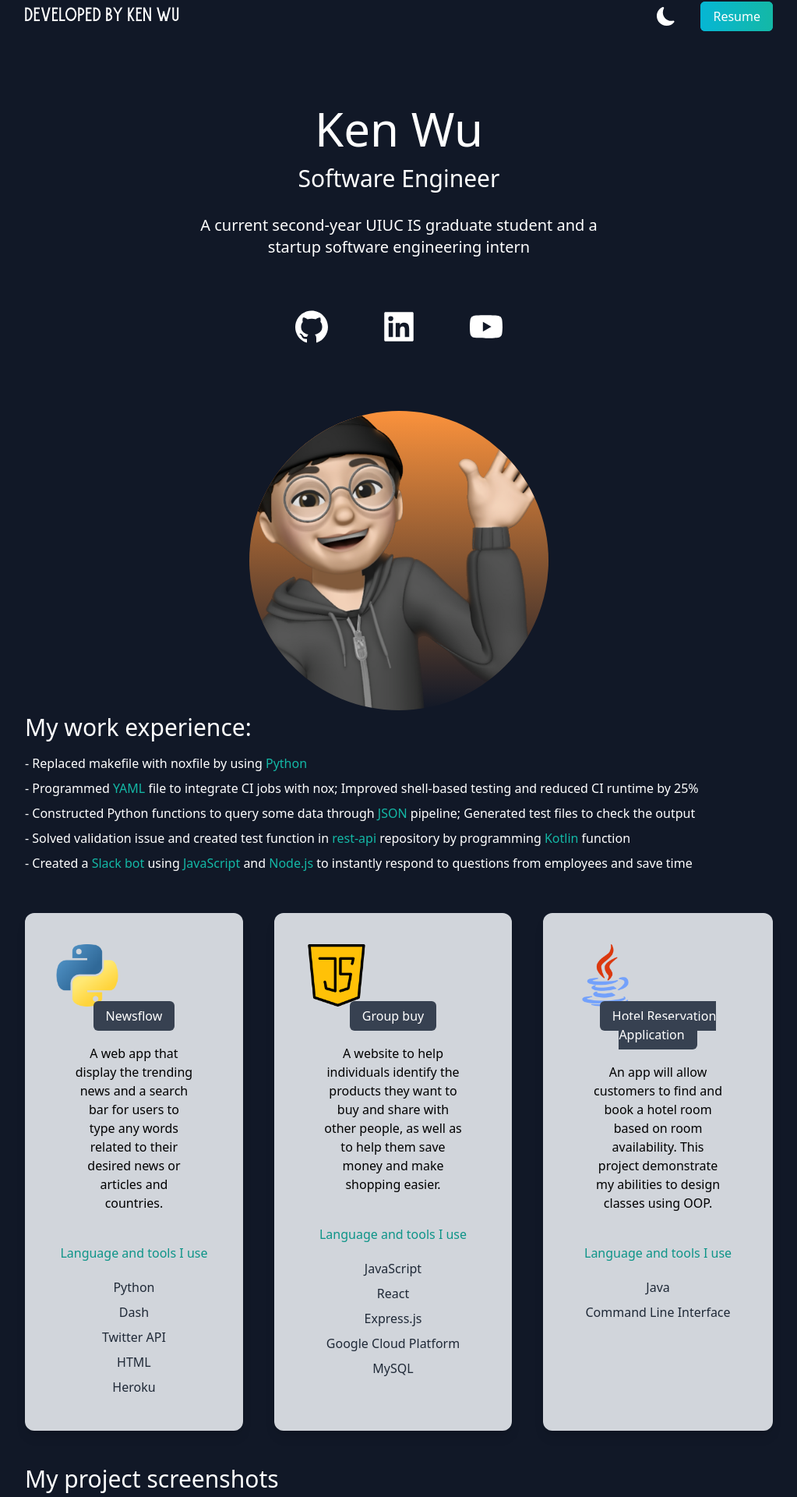
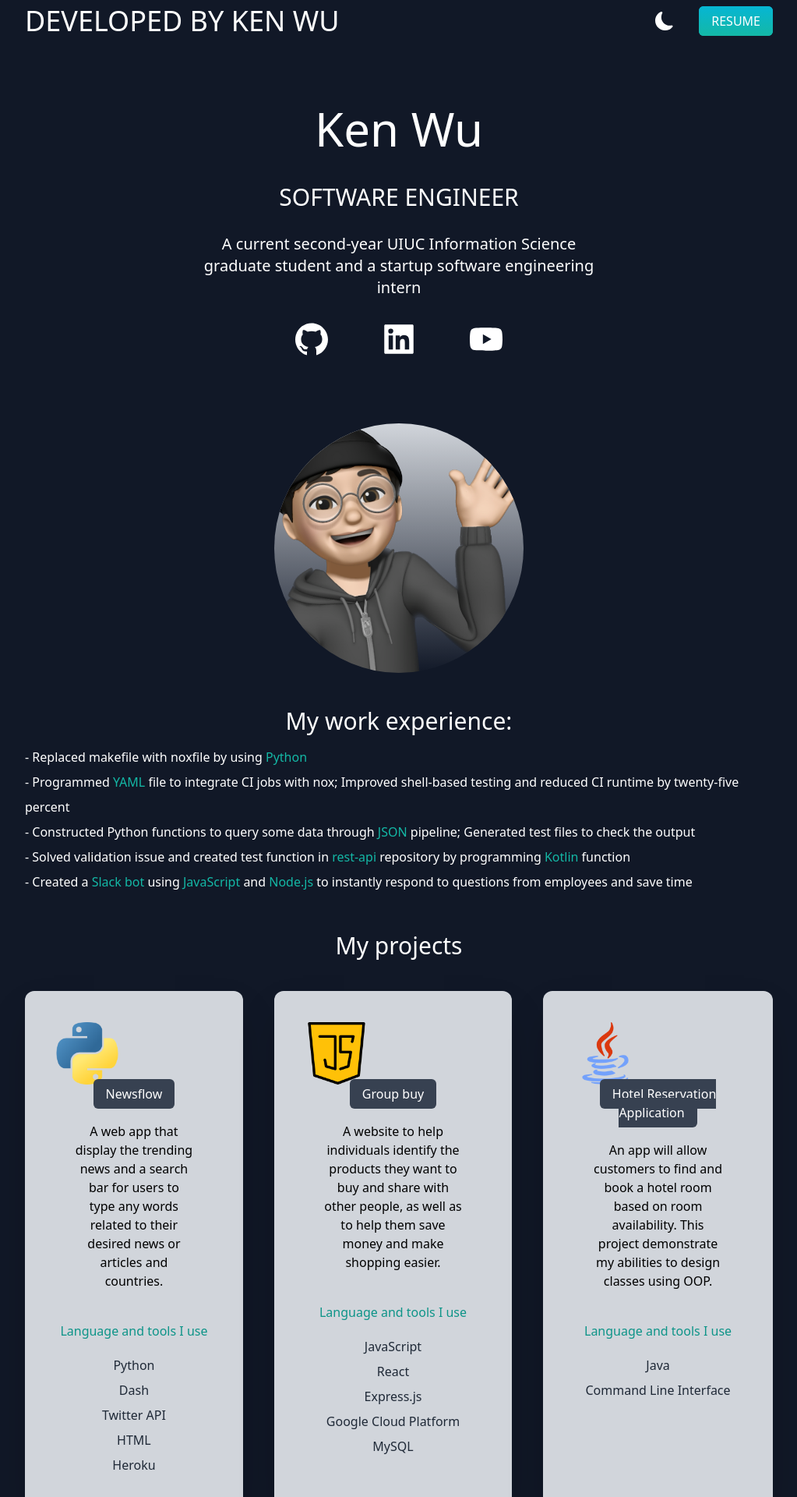
Before and after one commit to ken1009us/portfolio, a Next.js app: page / in a window 1280 px wide. Shown: the part 33-1953 px from the top of the page at 78% size, without its empty margins (128-1151 px from the left). Built offline with nearby package versions, Linux system fonts and the light colour scheme.

Commit message:
modify lots of things

```diff
--- a/pages/index.tsx
+++ b/pages/index.tsx
@@ -1,6 +1,7 @@
-import Head from 'next/head'
-import { BsMoonFill } from 'react-icons/bs';
-import { AiFillLinkedin, AiFillGithub, AiFillYoutube} from 'react-icons/ai';
+import { BsMoonFill } from "react-icons/bs";
+import { AiFillLinkedin, AiFillGithub, AiFillYoutube} from "react-icons/ai";
+import { useState } from "react";
+import Head from "next/head"
 import Image from "next/image";
 import ken from "../public/ken.png";
 import python from "../public/python.png";
@@ -10,47 +11,42 @@ import img1 from "../public/img1.png";
 import img2 from "../public/img2.png";
 import img3 from "../public/img3.png";
 import img4 from "../public/img4.png";
-import { useState } from "react";
+
 
 export default function Home() {
   const [darkMode, setDarkMode] = useState(true);
   return (
     <div className={darkMode ? "dark": ""}>
       <Head>
-        <title>Ken Wu Portfolio</title>
+        <title>Ken Wu&apos;s Portfolio</title>
         <meta name="description" content="My portfolio" />
         <link rel="icon" href="/favicon.ico" />
       </Head>
-
       <main className="bg-white px-10 md:px-20 lg:px-40 dark:bg-gray-900">
         <section className= "min-h-screen">
           <nav className="py-10 mb-3 flex justify-between">
-            <h1 className="text-xl font-burtons dark:text-white">DEVELOPED BY KEN WU</h1>
-            <ul className='flex items-center'>
+            <h1 className="font-bomberEscort text-4xl dark:text-white">DEVELOPED BY KEN WU</h1>
+            <ul className="flex items-center">
               <li>
                 <BsMoonFill onClick={() => setDarkMode(!darkMode)} className="cursor-pointer text-2xl dark:text-white" />
               </li>
               <li>
-                {/* <a className="bg-gradient-to-r from-cyan-500 to-teal-500 bg-cyan-500 text-white px-4 py-2 rounded-md ml-8"
-                   download href="../public/resume.pdf">
-                   Resume
-                </a> */}
-                <a className="bg-gradient-to-r from-cyan-500 to-teal-500 bg-cyan-500 text-white px-4 py-2 rounded-md ml-8"
+                <a className="font-bomberEscort bg-gradient-to-b from-cyan-500 to-teal-500 bg-cyan-500 text-white px-4 py-2 rounded-md ml-8"
                    href="/resume.pdf"
                    target="_blank" rel="noopener noreferrer"
                 >
-                  Resume
+                  RESUME
                 </a>
               </li>
             </ul>
           </nav>
-          <div className="text-center p-10">
-            <h2 className="text-5xl py-2 text-gray-600 font-medium md:text-6xl dark:text-white">
+          <div className="text-center p-1">
+            <h2 className="text-8xl py-8 text-gray-600 font-paladins md:text-6xl dark:text-white">
               Ken Wu
             </h2>
-            <h3 className="text-2xl py-2 md:text-3xl dark:text-white ">Software Engineer</h3>
-            <p className="text-md py-5 leading-8 text-gray-800 md:text-xl max-w-lg mx-auto dark:text-white">
-              A current second-year UIUC IS graduate student and a startup software engineering intern
+            <h3 className="text-xl py-2 md:text-3xl font-paladins dark:text-white ">SOFTWARE ENGINEER</h3>
+            <p className="text-md py-5 leading-8 font-blackthorns text-gray-800 md:text-xl max-w-lg mx-auto dark:text-white">
+              A current second-year UIUC Information Science graduate student and a startup software engineering intern
             </p>
           </div>
           <div className="text-5xl flex justify-center gap-16 py-1 text-gray-700 dark:text-white">
@@ -58,25 +54,26 @@ export default function Home() {
             <a href="https://www.linkedin.com/in/shwu02/" target="_blank" rel="noopener noreferrer"><AiFillLinkedin /></a>
             <a href="https://www.youtube.com/channel/UC7oQEyY_YekhD6M1CuzDXDw" target="_blank" rel="noopener noreferrer"><AiFillYoutube /></a>
           </div>
-          <div className="relative mx-auto bg-gradient-to-b from-orange-400 rounded-full w-60 h-60 mt-20 overflow-hidden md:h-96 md:w-96">
-            <Image src={ken} alt="" layout="fill" objectFit="cover"/>
+          {/* <div className="relative mx-auto bg-gradient-to-b from-gray-300 rounded-full w-60 h-60 mt-20 overflow-hidden md:h-96 md:w-96"> */}
+          <div className="relative mx-auto bg-gradient-to-b from-gray-300 rounded-full w-60 h-60 mt-20 overflow-hidden md:h-80 md:w-80">
+            {/* <Image src={ken} alt="" layout="fill" objectFit="cover"/> */}
+            <Image src={ken} alt=""/>
           </div>
         </section>
-
-
         <section>
-          <div>
-            <h3 className="text-3xl py-1 dark:text-white">My work experience:</h3>
-            <p className="text-md py-2 leading-8 text-gray-800 dark:text-white">
+          <div className="pt-10">
+            <h3 className="text-center text-3xl font-bomberEscort py-1 dark:text-white">My work experience:</h3>
+            <p className="text-md py-2 font-blackthorns leading-8 text-gray-800 dark:text-white">
               - Replaced makefile with noxfile by using <span className="text-orange-700 dark:text-teal-500">Python</span><br />
-              - Programmed <span className="text-orange-700 dark:text-teal-500">YAML</span> file to integrate CI jobs with nox; Improved shell-based testing and reduced CI runtime by 25%<br />
+              - Programmed <span className="text-orange-700 dark:text-teal-500">YAML</span> file to integrate CI jobs with nox; Improved shell-based testing and reduced CI runtime by twenty-five percent<br />
               - Constructed Python functions to query some data through <span className="text-orange-700 dark:text-teal-500">JSON</span> pipeline; Generated test files to check the output<br />
               - Solved validation issue and created test function in <span className="text-orange-700 dark:text-teal-500">rest-api</span> repository by programming <span className="text-orange-700 dark:text-teal-500">Kotlin</span> function<br />
               - Created a <span className="text-orange-700 dark:text-teal-500">Slack bot</span> using <span className="text-orange-700 dark:text-teal-500">JavaScript</span> and <span className="text-orange-700 dark:text-teal-500">Node.js</span> to instantly respond to questions from employees and save time
             </p>
           </div>
-          <div className="lg:flex gap-10">
-            <div className="text-center shadow-lg p-10 rounded-xl my-10 dark:bg-gray-300">
+          <h3 className="text-center text-3xl pt-10 font-bomberEscort dark:text-white">My projects</h3>
+          <div className="lg:flex gap-10 font-blackthorns">
+            <div className="text-center shadow-2xl p-10 rounded-xl my-10 dark:bg-gray-300">
               <Image src={python} alt="" width={80} height={80}/>
               <h3 ><a href="http://newsflow-website.herokuapp.com/" target="_blank" rel="noopener noreferrer" className="bg-gray-700 text-white rounded-md px-4 py-2">Newsflow</a></h3>
                 <p className="p-6">
@@ -90,7 +87,7 @@ export default function Home() {
                 <p className="text-gray-800 py-1">HTML</p>
                 <p className="text-gray-800 py-1">Heroku</p>
             </div>
-            <div className="text-center shadow-lg p-10 rounded-xl my-10 dark:bg-gray-300">
+            <div className="text-center shadow-2xl p-10 rounded-xl my-10 dark:bg-gray-300">
               <Image src={javascript} alt="" width={80} height={80}/>
               <h3 ><a href="https://www.youtube.com/watch?v=xnb59A2XoEk" target="_blank" rel="noopener noreferrer" className="bg-gray-700 text-white rounded-md px-4 py-2">Group buy</a></h3>
                 <p className="p-6">
@@ -104,7 +101,7 @@ export default function Home() {
                 <p className="text-gray-800 py-1">Google Cloud Platform</p>
                 <p className="text-gray-800 py-1">MySQL</p>
             </div>
-            <div className="text-center shadow-lg p-10 rounded-xl my-10 dark:bg-gray-300">
+            <div className="text-center shadow-2xl p-10 rounded-xl my-10 dark:bg-gray-300">
               <Image src={java} alt="" width={80} height={80}/>
               <h3 ><a href="https://github.com/ken1009us/hotel-reservation-application" target="_blank" rel="noopener noreferrer" className="bg-gray-700 text-white rounded-md px-4 py-2">Hotel Reservation Application</a></h3>
                 <p className="p-6">
@@ -119,19 +116,19 @@ export default function Home() {
         </section>
         <section>
           <div>
-            <h3 className="text-3xl py-1 dark:text-white">My project screenshots</h3>
+            <h3 className="text-center text-3xl pt-10 font-bomberEscort dark:text-white">Some project screenshots</h3>
           </div>
           <div className="flex flex-col gap-10 py-10 lg:flex-row lg:flex-wrap">
-            <div className="basis-1/3 flex-1" style={{ width: "100%", height: "100%", position: "relative" }}>
+            <div className="basis-1/3 flex-1 shadow-2xl" style={{ width: "100%", height: "100%", position: "relative" }}>
               <Image src={img1} alt="" className="rounded-lg object-cover" layout="response"/>
             </div>
-            <div className="basis-1/3 flex-1" style={{ width: "100%", height: "100%", position: "relative" }}>
+            <div className="basis-1/3 flex-1 shadow-2xl" style={{ width: "100%", height: "100%", position: "relative" }}>
               <Image src={img2} alt="" className="rounded-lg object-cover" layout="response"/>
             </div>
-            <div className="basis-1/3 flex-1" style={{ width: "100%", height: "100%", position: "relative" }}>
+            <div className="basis-1/3 flex-1 shadow-2xl" style={{ width: "100%", height: "100%", position: "relative" }}>
               <Image src={img3} alt="" className="rounded-lg object-cover" layout="response"/>
             </div>
-            <div className="basis-1/3 flex-1" style={{ width: "100%", height: "100%", position: "relative" }}>
+            <div className="basis-1/3 flex-1 shadow-2xl" style={{ width: "100%", height: "100%", position: "relative" }}>
               <Image src={img4} alt="" className="rounded-lg object-cover" layout="response"/>
             </div>
           </div>
```
